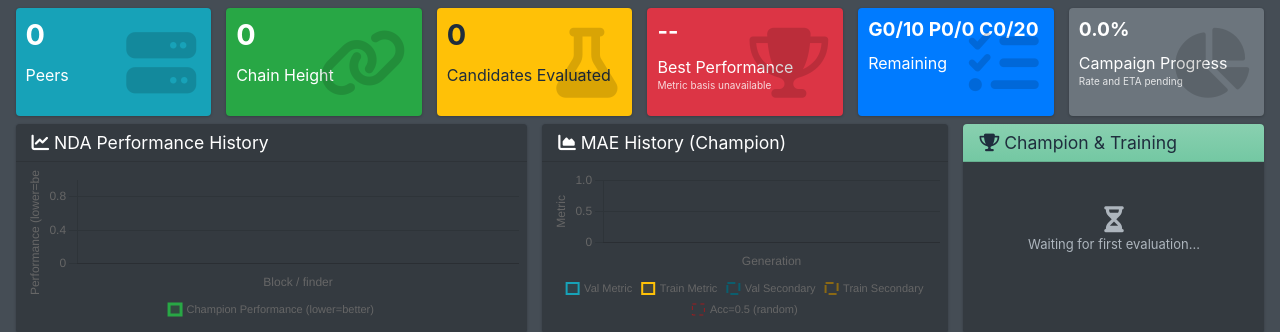
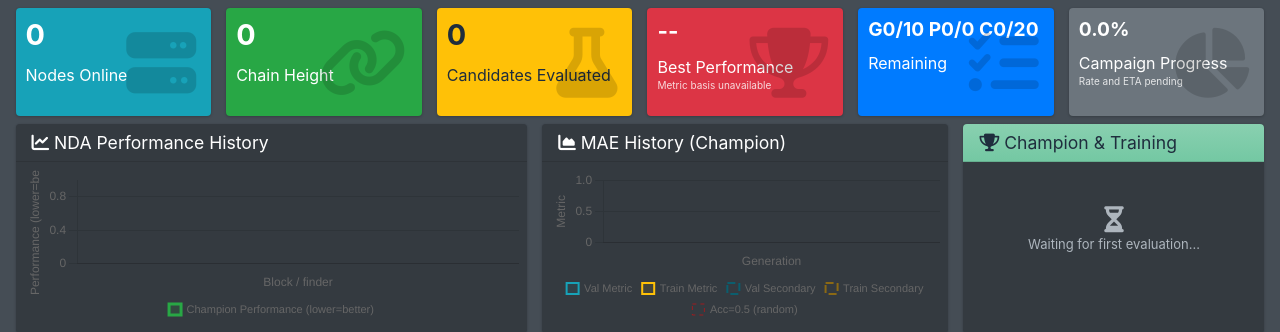
Before and after one commit to harveybc/doin-node, a Python web app: template src/doin_node/dashboard/templates/dashboard.html in a window 1280 px wide. Shown: the part 57-389 px from the top of the page. Run offline with Jinja, Linux system fonts and the light colour scheme; the template is opened without the code that fills it, so the values that code supplies are empty; some libraries are stand-ins or nearby versions.

Commit message:
Report deduplicated campaign nodes in dashboard

```diff
--- a/src/doin_node/dashboard/templates/dashboard.html
+++ b/src/doin_node/dashboard/templates/dashboard.html
@@ -99,7 +99,7 @@
         <div class="row summary-row">
           <div class="col-lg-2 col-6">
             <div class="small-box bg-info">
-              <div class="inner"><h3 id="peerCount">0</h3><p>Peers</p></div>
+              <div class="inner"><h3 id="peerCount">0</h3><p>Nodes Online</p></div>
               <div class="icon"><i class="fas fa-server"></i></div>
             </div>
           </div>
@@ -631,6 +631,7 @@ function renderNetwork(network, metrics) {
   const summary = network.summary;
   const localMember = (network.members || []).find(member => member.is_local);
   localOptimizationHistory = (localMember && localMember.optimization_history) || {};
+  document.getElementById('peerCount').textContent = summary.online_nodes;
   document.getElementById('networkOnline').textContent = `${summary.online_nodes}/${summary.total_nodes}`;
   document.getElementById('networkCandidates').textContent = summary.active_candidates;
   document.getElementById('networkLocalEvaluations').textContent = summary.local_candidate_evaluations ?? '--';
@@ -652,7 +653,7 @@ function renderNetwork(network, metrics) {
     networkBadge.style.display = 'none';
   }
 
-  const versionOrder = ['agent-multi', 'doin-core', 'doin-node', 'doin-plugins', 'gym-fx', 'trading-contracts'];
+    const versionOrder = ['agent-multi', 'doin-core', 'doin-node', 'doin-plugins', 'predictor', 'gym-fx', 'trading-contracts'];
   body.innerHTML = (network.members || []).map(member => {
     const online = member.status === 'online';
     const mismatches = member.version_mismatches || {};
@@ -776,6 +777,7 @@ async function refreshAll() {
       if (v['doin-core'])    parts.push('core:' + v['doin-core']);
       if (v['doin-node'])    parts.push('node:' + v['doin-node']);
       if (v['doin-plugins'])  parts.push('plugins:' + v['doin-plugins']);
+      if (v['predictor'])     parts.push('predictor:' + v['predictor']);
       if (v['gym-fx'])       parts.push('gym-fx:' + v['gym-fx']);
       if (v['trading-contracts']) parts.push('contracts:' + v['trading-contracts']);
       document.getElementById('versionInfo').textContent = parts.join(' | ');
@@ -784,7 +786,6 @@ async function refreshAll() {
 
   // Peers
   if (peers) {
-    document.getElementById('peerCount').textContent = peers.connected_count;
     const tb = document.getElementById('peerTableBody');
     tb.innerHTML = peers.peers.map(p => {
       const cls = p.connected ? 'badge-connected' : (p.source === 'lan' ? 'badge-lan' : 'badge-known');
```
Also changed, not shown: tests/test_dashboard_network.py (+9 -1 lines).
